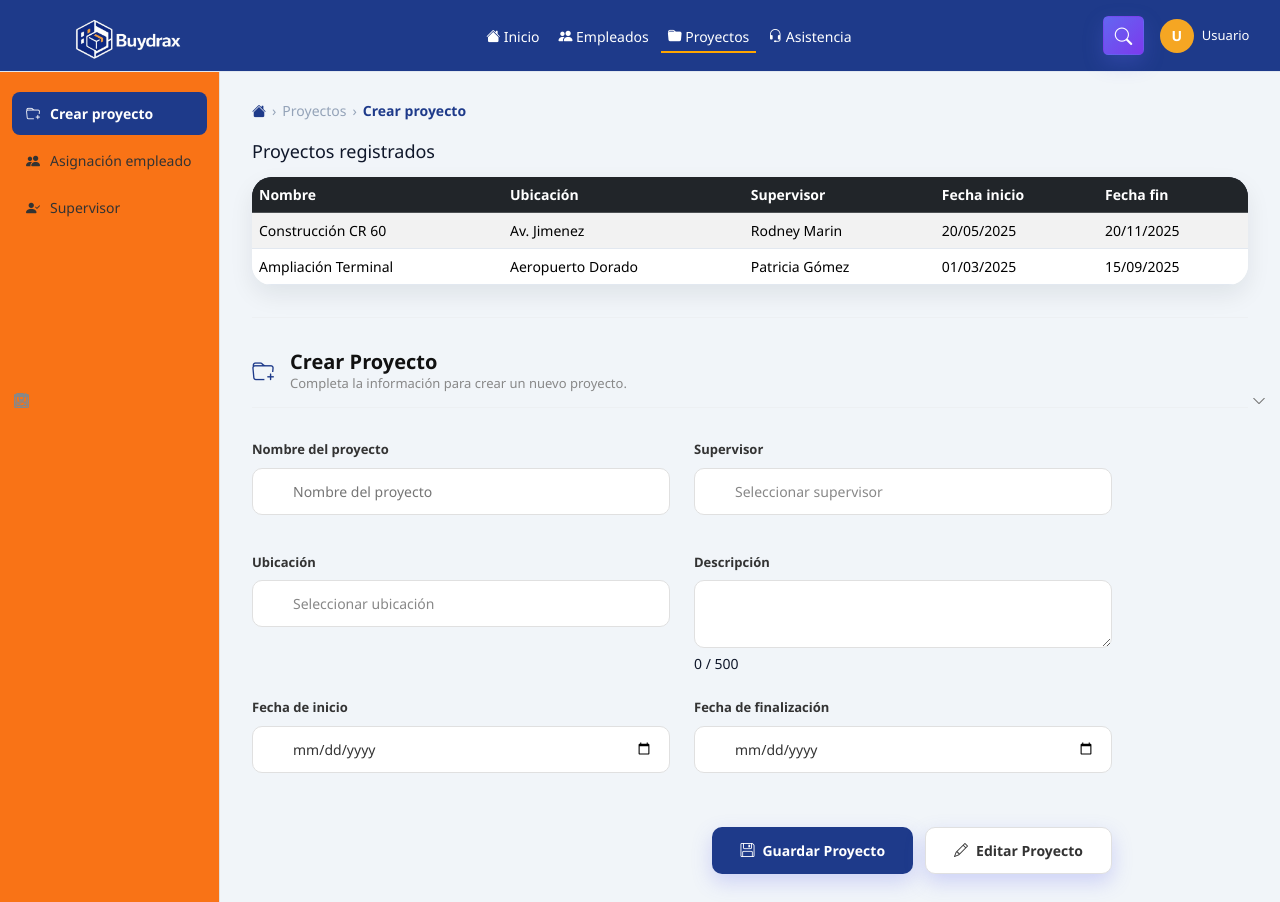
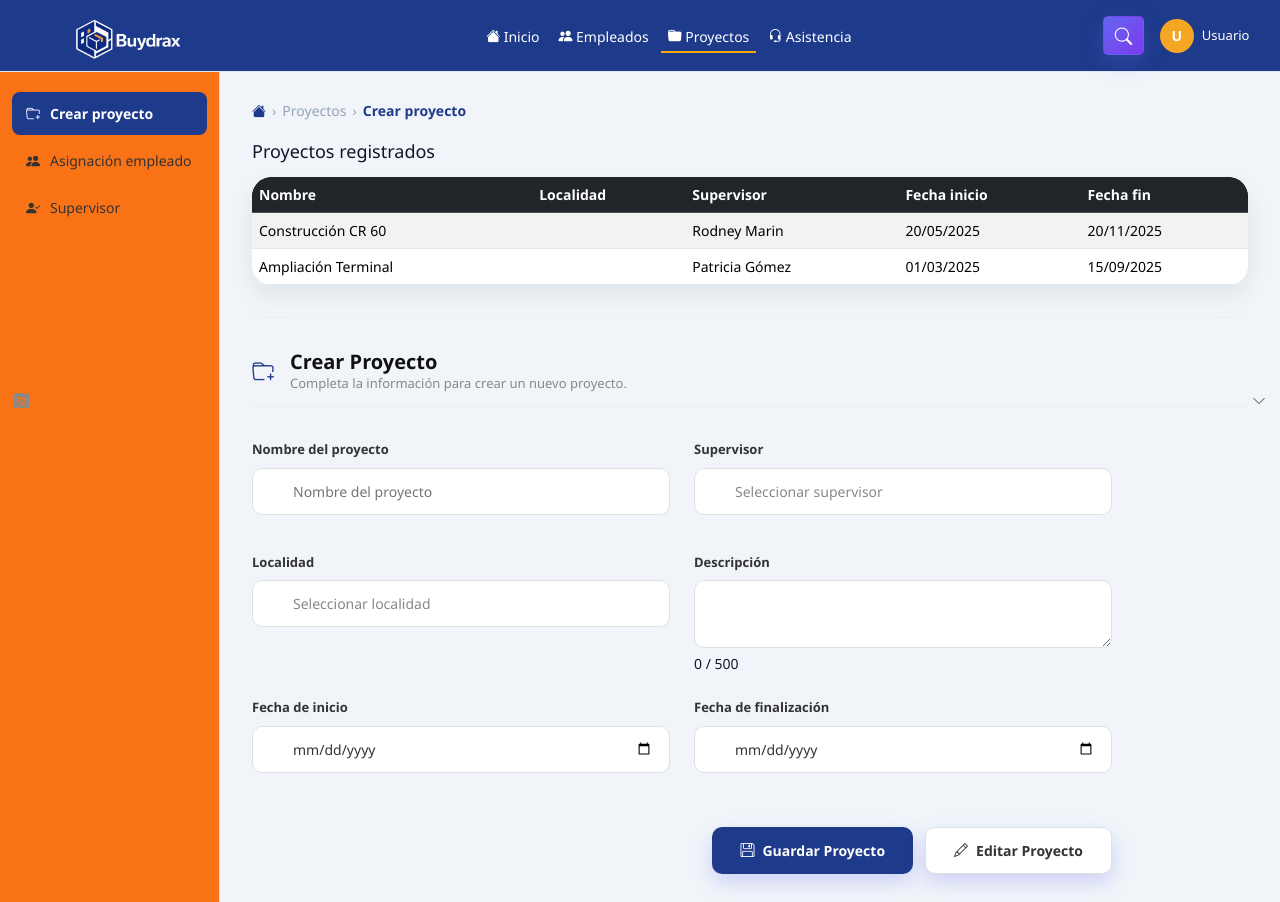
Before and after one commit to YerikHerrera/Proyecto_Buydrax, a React (Vite) app in the folder frontend/: page /proyectos in a window 1280 px wide. Built offline with nearby package versions, Linux system fonts and the light colour scheme.

Commit message:
Terminamos las interfaces de asistencia y en vez de usar ubicacion, usamos localidades las cuales son mas faciles de guiar el lugar donde se situa el proyecto

```diff
--- /dev/null
+++ b/frontend/src/data/localidades.ts
@@ -0,0 +1,22 @@
+export const localidades = [
+  { id: "1", nombre: "Usaquén" },
+  { id: "2", nombre: "Chapinero" },
+  { id: "3", nombre: "Santa Fe" },
+  { id: "4", nombre: "San Cristóbal" },
+  { id: "5", nombre: "Usme" },
+  { id: "6", nombre: "Tunjuelito" },
+  { id: "7", nombre: "Bosa" },
+  { id: "8", nombre: "Kennedy" },
+  { id: "9", nombre: "Fontibón" },
+  { id: "10", nombre: "Engativá" },
+  { id: "11", nombre: "Suba" },
+  { id: "12", nombre: "Barrios Unidos" },
+  { id: "13", nombre: "Teusaquillo" },
+  { id: "14", nombre: "Los Mártires" },
+  { id: "15", nombre: "Antonio Nariño" },
+  { id: "16", nombre: "Puente Aranda" },
+  { id: "17", nombre: "La Candelaria" },
+  { id: "18", nombre: "Rafael Uribe Uribe" },
+  { id: "19", nombre: "Ciudad Bolívar" },
+  { id: "20", nombre: "Sumapaz" },
+];
--- a/frontend/src/data/proyectos.ts
+++ b/frontend/src/data/proyectos.ts
@@ -1,4 +1,7 @@
+import type { ReactNode } from "react";
+
 export interface Proyecto {
+  localidad: ReactNode;
   id: number;
   nombre: string;
   ubicacion: string;
@@ -8,6 +11,12 @@ export interface Proyecto {
 }
 
 export const PROYECTOS_MOCK: Proyecto[] = [
-  { id: 1, nombre: "Construcción CR 60", ubicacion: "Av. Jimenez", supervisor: "Rodney Marin", fechaInicio: "20/05/2025", fechaFin: "20/11/2025" },
-  { id: 2, nombre: "Ampliación Terminal", ubicacion: "Aeropuerto Dorado", supervisor: "Patricia Gómez", fechaInicio: "01/03/2025", fechaFin: "15/09/2025" },
+  {
+    id: 1, nombre: "Construcción CR 60", ubicacion: "Av. Jimenez", supervisor: "Rodney Marin", fechaInicio: "20/05/2025", fechaFin: "20/11/2025",
+    localidad: undefined
+  },
+  {
+    id: 2, nombre: "Ampliación Terminal", ubicacion: "Aeropuerto Dorado", supervisor: "Patricia Gómez", fechaInicio: "01/03/2025", fechaFin: "15/09/2025",
+    localidad: undefined
+  },
 ];
--- a/frontend/src/data/ubicaciones.ts
+++ /dev/null
@@ -1,6 +0,0 @@
-export const ubicaciones = [
-  { id: "1", nombre: "Av. Jimenez" },
-  { id: "2", nombre: "Aeropuerto Dorado" },
-  { id: "3", nombre: "Av. 19 de Abril" },
-  { id: "4", nombre: "Plaza de la Cultura" },
-];
--- a/frontend/src/pages/CrearProyecto.tsx
+++ b/frontend/src/pages/CrearProyecto.tsx
@@ -3,7 +3,7 @@ import FormField from "../components/ui/FormField";
 import SelectField from "../components/ui/SelectField";
 import Button from "../components/ui/Button";
 import { EMPLEADOS_MOCK } from "../data/empleados";
-import { ubicaciones } from "../data/ubicaciones";
+import { localidades } from "../data/localidades";
 import { PROYECTOS_MOCK } from "../data/proyectos";
 import Navbar from "../components/layout/Navbar";
 import Sidebar from "../components/layout/Sidebar";
@@ -12,7 +12,7 @@ import "../styles/CrearProyecto.css";
 type ProyectoForm = {
   nombre: string;
   supervisorId: string;
-  ubicacionId: string;
+  localidadID: string;
   fechaInicio: string;
   fechaFin: string;
   descripcion: string;
@@ -28,15 +28,15 @@ export default function CrearProyecto() {
   const { values, setField } = useForm<ProyectoForm>({
     nombre: "",
     supervisorId: "",
-    ubicacionId: "",
+    localidadID: "",
     fechaInicio: "",
     fechaFin: "",
     descripcion: "",
   });
 
   const handleGuardar = () => {
-    if (!values.nombre || !values.ubicacionId) {
-      alert("Completa al menos el nombre del proyecto y la ubicación");
+    if (!values.nombre || !values.localidadID) {
+      alert("Completa al menos el nombre del proyecto y la localidad");
       return;
     }
     console.log("Proyecto a guardar:", values);
@@ -69,7 +69,7 @@ export default function CrearProyecto() {
             <thead className="table-dark">
               <tr>
                 <th>Nombre</th>
-                <th>Ubicación</th>
+                <th>Localidad</th>
                 <th>Supervisor</th>
                 <th>Fecha inicio</th>
                 <th>Fecha fin</th>
@@ -79,7 +79,7 @@ export default function CrearProyecto() {
               {PROYECTOS_MOCK.map((p) => (
                 <tr key={p.id}>
                   <td>{p.nombre}</td>
-                  <td>{p.ubicacion}</td>
+                  <td>{p.localidad}</td>
                   <td>{p.supervisor}</td>
                   <td>{p.fechaInicio}</td>
                   <td>{p.fechaFin}</td>
@@ -123,12 +123,12 @@ export default function CrearProyecto() {
               placeholder="Seleccionar supervisor"
             />
             <SelectField
-              label="Ubicación"
+              label="Localidad"
               icon="bi-geo-alt"
-              value={values.ubicacionId}
-              onChange={(v) => setField("ubicacionId", v)}
-              options={ubicaciones.map((u) => ({ value: u.id, label: u.nombre }))}
-              placeholder="Seleccionar ubicación"
+              value={values.localidadID}
+              onChange={(v) => setField("localidadID", v)}
+              options={localidades.map((l) => ({ value: l.id, label: l.nombre }))}
+              placeholder="Seleccionar localidad"
             />
             <div>
               <label className="agregar-label">Descripción</label>
--- a/frontend/src/pages/asistencia.tsx
+++ b/frontend/src/pages/asistencia.tsx
@@ -38,7 +38,7 @@ export default function Asistencia() {
       <div className="asistencia-body">
         <Sidebar />
 
-        <main className="asistencia-main">
+        <main className="asistencia-main" style={{ border: "5px", minHeight: "300px" }}>
 
           {/* Breadcrumb */}
           <nav
```
